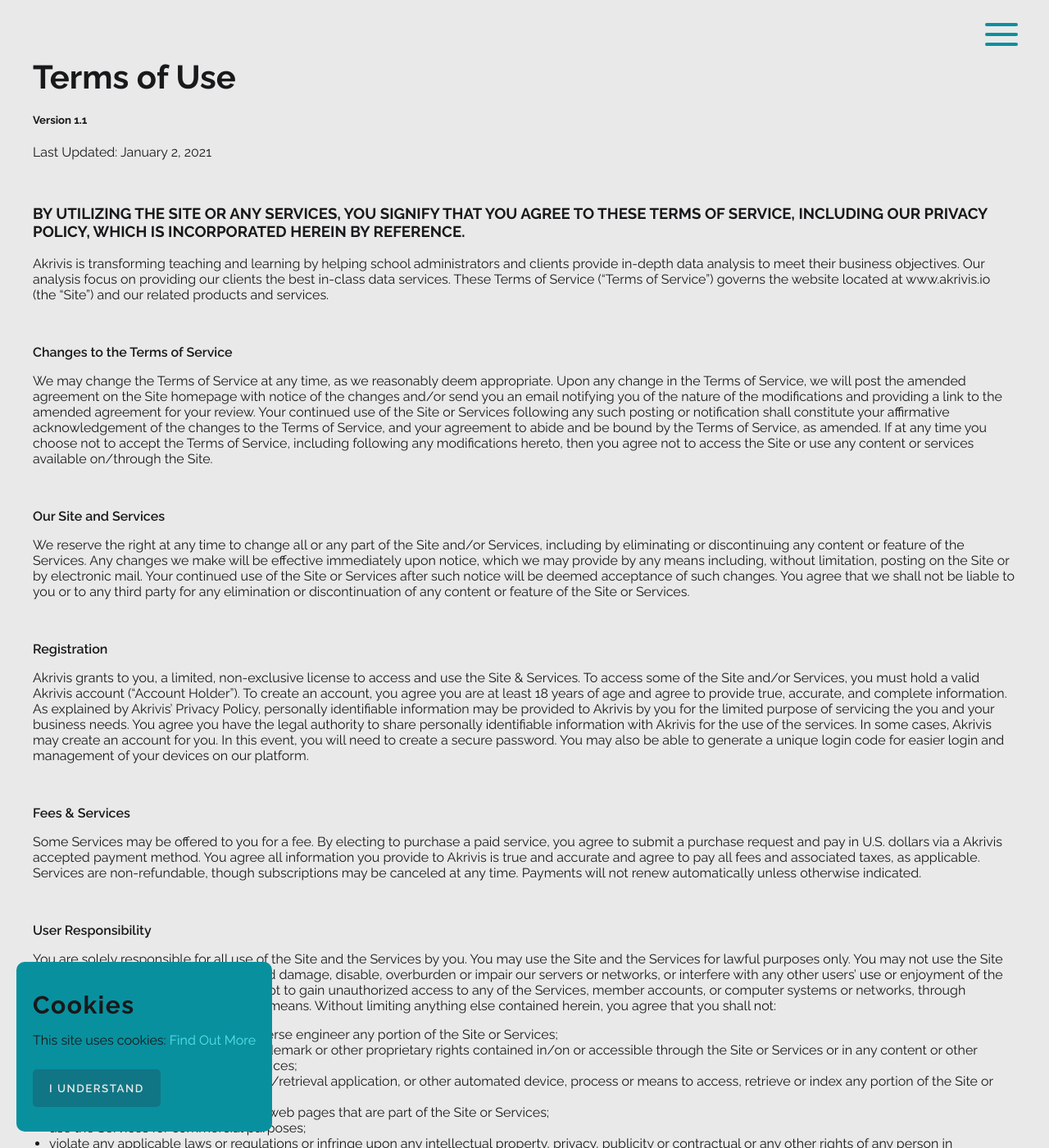
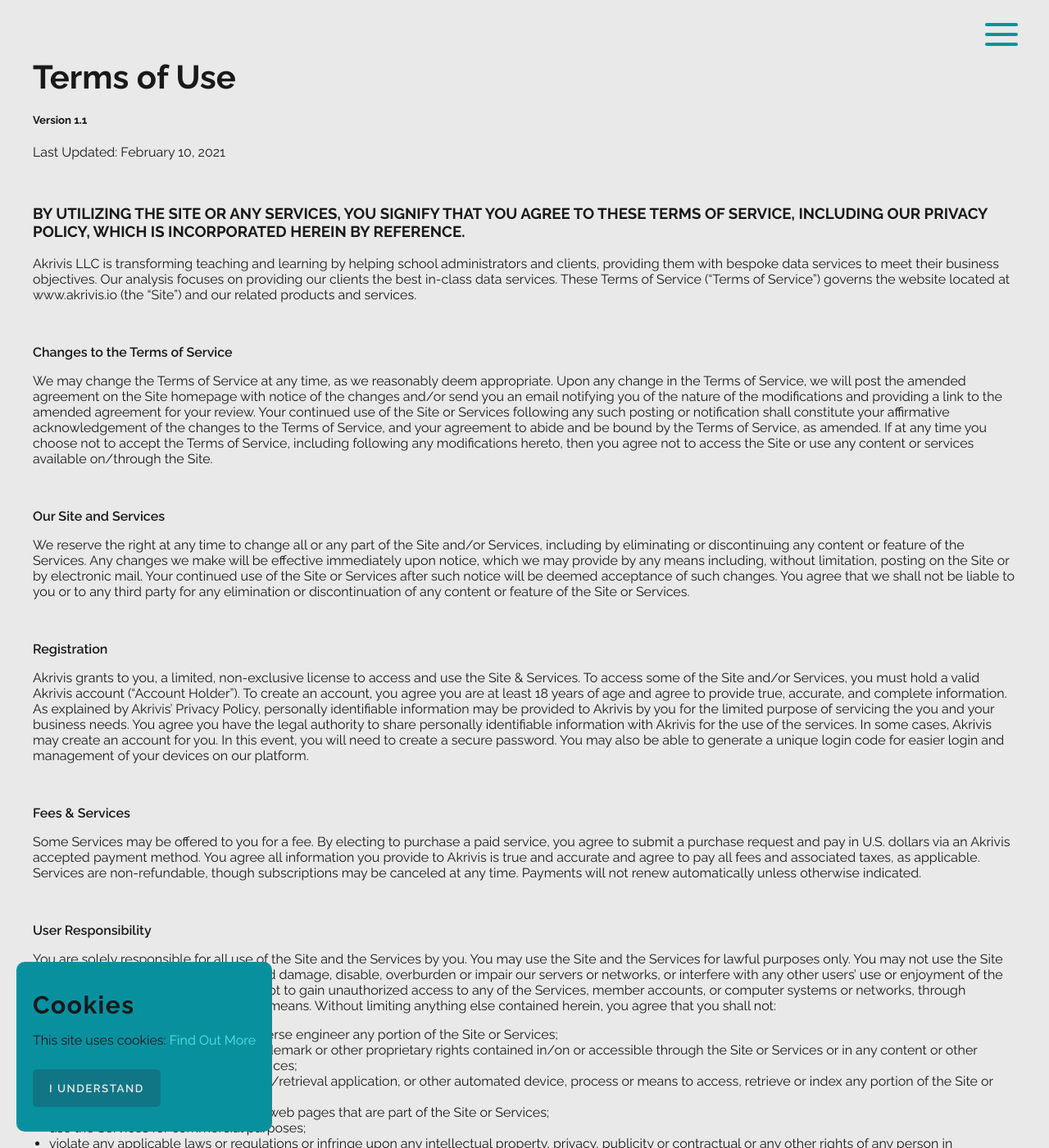
Before and after one commit to juliusyam/akrivis, a Jekyll site: the page built from terms-of-use.markdown, in a window 1280 px wide and 1400 px high. Shown: the whole window at 82% size. Built offline with Jekyll 4.4.1, drawn with Linux system fonts in a browser that asks for light colours; nearby versions of some CDN libraries; some web fonts are replaced; some of the changed text lies outside the part shown.

Commit message:
all adjustments

```diff
--- a/projects/index.markdown
+++ b/projects/index.markdown
@@ -106,10 +106,10 @@
 
 
         //This section is all you need to edit!
-        {buttonNo: '1', buttonDes: 'Employee Exit Survey Analysis'},
-        {buttonNo: '2', buttonDes: 'Staff Retention Analysis'},
+        {buttonNo: '1', buttonDes: 'Exit Survey Analysis'},
+        {buttonNo: '2', buttonDes: 'Retention Analysis'},
         {buttonNo: '3', buttonDes: 'COVID-19 Return to the Office Analysis'},
-        {buttonNo: '4', buttonDes: 'Company Culture and Organizational-Health-Analysis'},
+        {buttonNo: '4', buttonDes: 'Company Culture Sentiment Analysis'},
     ));
 
     $('section.project-section .sub-menu div').click(function(){
--- a/projects/project1.html
+++ b/projects/project1.html
@@ -1,5 +1,5 @@
 ---
-title: Employee Exit Survey Analysis
+title: Exit Survey Analysis
 sub-title: Exploratory data mining and gathering
 video: https://www.youtube.com/embed/C_-zzCAaFRM
 script-name: Script written in SQL | SQL Permissions to view Tableau Analysis.sql
--- a/projects/project2.html
+++ b/projects/project2.html
@@ -1,5 +1,5 @@
 ---
-title: Staff Retention Analysis
+title: Retention Analysis
 sub-title: Statistical modeling and testing
 video: https://www.youtube.com/embed/C_-zzCAaFRM
 script-name: Script written in R | Demographics Cleanup.R
--- a/projects/project4.html
+++ b/projects/project4.html
@@ -1,5 +1,5 @@
 ---
-title: Company Culture and Organizational-Health-Analysis
+title: Company Culture Sentiment Analysis
 sub-title: Exploratory data mining and gathering
 video: https://www.youtube.com/embed/C_-zzCAaFRM
 script-name: Script written in R | Sample 2020 - Data Cleaning.R
--- a/terms-of-use.markdown
+++ b/terms-of-use.markdown
@@ -7,13 +7,13 @@
 
 ##### Version 1.1
 
-Last Updated: January 2, 2021
+Last Updated: February 10, 2021
 
 <br>
 
 ### **BY UTILIZING THE SITE OR ANY SERVICES, YOU SIGNIFY THAT YOU AGREE TO THESE TERMS OF SERVICE, INCLUDING OUR PRIVACY POLICY, WHICH IS INCORPORATED HEREIN BY REFERENCE.**
 
-Akrivis is transforming teaching and learning by helping school administrators and clients provide in-depth data analysis to meet their business objectives. Our analysis focus on providing our clients the best in-class data services. These Terms of Service (“Terms of Service”) governs the website located at  www.akrivis.io (the “Site”) and our related products and services.
+Akrivis LLC is transforming teaching and learning by helping school administrators and clients, providing them with bespoke data services to meet their business objectives. Our analysis focuses on providing our clients the best in-class data services. These Terms of Service (“Terms of Service”) governs the website located at  www.akrivis.io (the “Site”) and our related products and services.
 
 <br>
 
@@ -37,7 +37,7 @@
 
 **Fees & Services**
 
-Some Services may be offered to you for a fee. By electing to purchase a paid service, you agree to submit a purchase request and pay in U.S. dollars via a Akrivis accepted payment method. You agree all information you provide to Akrivis is true and accurate and agree to pay all fees and associated taxes, as applicable. Services are non-refundable, though subscriptions may be canceled at any time. Payments will not renew automatically unless otherwise indicated.
+Some Services may be offered to you for a fee. By electing to purchase a paid service, you agree to submit a purchase request and pay in U.S. dollars via an Akrivis accepted payment method. You agree all information you provide to Akrivis is true and accurate and agree to pay all fees and associated taxes, as applicable. Services are non-refundable, though subscriptions may be canceled at any time. Payments will not renew automatically unless otherwise indicated.
 
 <br>
 
@@ -138,4 +138,4 @@
 
 Please contact us with any questions regarding these Terms of Services at:
 
-**<akrivis@akrivis.com>**
+**<akrivis@akrivis.io>**
```
Also changed, not shown: other parts of terms-of-use.markdown (+2 -2 lines), privacy-policy.markdown (+7 -7 lines).
